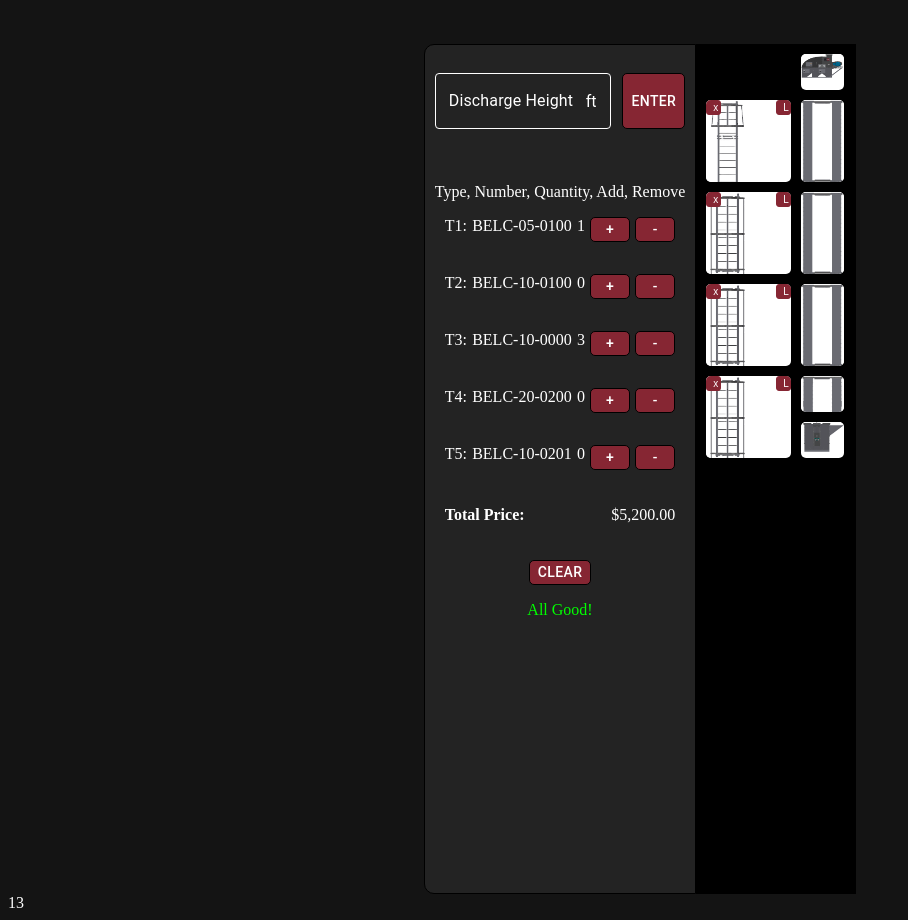
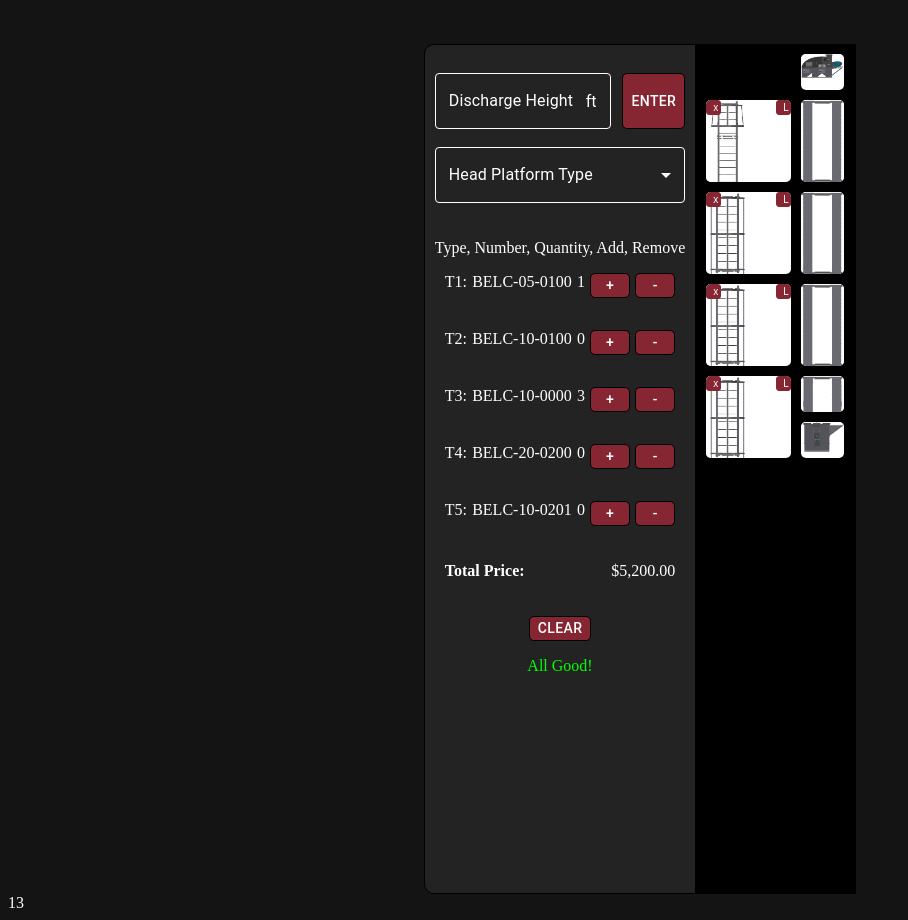
Before and after one commit to Roy1213/All-React-Projects-MC, a React (Create React App) app: page / in a window 1280 px wide. Shown: the whole page, without its empty margins (0-908 px from the left). Built offline with nearby package versions, Linux system fonts and the light colour scheme.

Commit message:
Added fully functional drop head platform dropdown.

```diff
--- a/src/Remote.js
+++ b/src/Remote.js
@@ -7,8 +7,8 @@ import { useState } from 'react';
 import FormControl from "@mui/material/FormControl";
 import './Scrollbar.css';
 import MenuItem from '@mui/material/MenuItem';
+import Select from "@mui/material/Select";
 import InputLabel from "@mui/material/InputLabel";
-import Select from "@mui/material/Select";
 import IconButton from '@mui/material/IconButton';
 import Box from '@mui/material/Box';
 import OutlinedInput from '@mui/material/OutlinedInput';
--- a/src/ShowcaseLayout.js
+++ b/src/ShowcaseLayout.js
@@ -26,6 +26,8 @@ import { useState } from 'react';
 import FormControl from "@mui/material/FormControl";
 import Remote from "./Remote";
 import InputLabel from "@mui/material/InputLabel";
+import MenuItem from '@mui/material/MenuItem';
+import Select from "@mui/material/Select";
 import { Height } from "@mui/icons-material";
 // import { ViewColumn } from "@mui/icons-material";
 const ResponsiveReactGridLayout = WidthProvider(Responsive);
@@ -40,6 +42,7 @@ let buttonArrayHeight = 75
 var showcaseLayout = null
 var maxIndex = -1
 var canChange = false
+var headType = 0
 
 export default class ShowcaseLayout extends React.Component {
   constructor(props) {
@@ -165,7 +168,7 @@ export default class ShowcaseLayout extends React.Component {
       return (
         <div key={i} style={{ overflow: 'hidden', background: i == maxIndex ? 'black' : 'white' }}>
           <div style={{ display: 'grid', transform: Data.types[i] > 0 ? '' : 'rotateY(180deg)' }}>
-            {i != maxIndex ? <img src={!l.static ? images[Math.abs(Data.types[i]) - 1] : i == maxIndex - 1 ? images[6 - 1] : i == maxIndex - 2 && Data.height % 10 == 0 ? images[7 - 1] : i == maxIndex - 2 ? images[8 - 1] : i == Data.types.length ? images[10 - 1] : images[9 - 1]} draggable={false} width={i < Data.types.length ? widths[Math.abs(Data.types[i]) - 1] : widths[widths.length - 1]} height={i < Data.types.length ? 86 * heightMultiplier * heights[Math.abs(Data.types[i]) - 1] / 2 : '75%'} alt={"Part " + Data.types[i]} style={{ gridRow: 1, gridColumn: 1 }} /> : <></>}
+            {i != maxIndex ? <img src={!l.static ? images[Math.abs(Data.types[i]) - 1] : i == maxIndex - 1 ? images[6 - 1] : i == maxIndex - 2 && Data.height % 10 == 0 ? images[7 - 1] : i == maxIndex - 2 ? images[8 - 1] : i == Data.types.length ? (headType == 0 ? images[10 - 1] : images[11 - 1]) : images[9 - 1]} draggable={false} width={i < Data.types.length ? widths[Math.abs(Data.types[i]) - 1] : widths[widths.length - 1]} height={i < Data.types.length ? 86 * heightMultiplier * heights[Math.abs(Data.types[i]) - 1] / 2 : '75%'} alt={"Part " + Data.types[i]} style={{ gridRow: 1, gridColumn: 1 }} /> : <></>}
             {!l.static ?
               <div style={{ gridRow: 1, gridColumn: 1, display: 'flex', justifyContent: 'space-between', transform: Data.types[i] > 0 ? '' : 'rotateY(180deg)' }}>
                 <button onClick={() => ShowcaseLayout.removeAtIndex(i, showcaseLayout)} style={ShowcaseLayout.buttonStyle2}>x</button>
@@ -235,6 +238,7 @@ export default class ShowcaseLayout extends React.Component {
     if (type === -1) {
       Data.types = []
       Data.typesUpdated = []
+      Data.calculateHeight()
     } else {
       Data.types[Data.types.length] = type
     }
@@ -281,11 +285,12 @@ export default class ShowcaseLayout extends React.Component {
       }}>
         <div className="layoutJSON" style={{ overflowY: 'auto' }}>
 
-          <br/>
-          <HeightInput/>
-          <br/>
-          <br/>
-          <br/>
+          <br />
+          <HeightInput />
+          <br />
+          <HeadSelector />
+          <br />
+          <br />
 
           Type, Number, Quantity, Add, Remove
 
@@ -437,6 +442,9 @@ function HeightInput() {
 
   const pushFormData = () => {
     let value = Math.ceil(val / 5.0) * 5
+    if (value < 10) {
+      value = 10
+    }
     setVal(value)
     Data.height = value
     Data.createBuild()
@@ -444,12 +452,11 @@ function HeightInput() {
       layouts: { lg: generateLayout() }
     });
     //generateLayout()
-
   }
 
   return (
-      <Box sx={{ display: 'flex'}}>
-          <div style={{display: 'flex', justifyContent: 'space-between', minWidth: '100%'}}>
+    <Box sx={{ display: 'flex' }}>
+      <div style={{ display: 'flex', justifyContent: 'space-between', minWidth: '100%' }}>
         <FormControl sx={{ width: '22ch' }} variant="outlined">
           <InputLabel htmlFor="outlined-adornment-password" style={{ color: 'white' }}>Discharge Height</InputLabel>
           <OutlinedInput
@@ -490,6 +497,70 @@ function HeightInput() {
         </FormControl>
         <Button onClick={() => pushFormData()} style={buttonStyle3}>Enter</Button>
       </div>
+    </Box>
+  );
+}
+
+function HeadSelector() {
+  const [val, setVal] = React.useState("");
+
+  const handleChange = (event) => {
+    setVal(event.target.value);
+    headType = event.target.value
+    showcaseLayout.setState({
+      layouts: { lg: generateLayout() }
+    });
+    //generateLayout()
+
+  };
+
+  return (
+    <Box sx={{ minWidth: 120 }}>
+      <FormControl fullWidth>
+        <InputLabel id="demo-simple-select-label" style={{ color: 'white' }}>Head Platform Type</InputLabel>
+        <Select
+          sx={{
+            color: 'white',
+            minWidth: 155,
+            '.MuiOutlinedInput-notchedOutline': {
+              borderColor: 'white',
+            },
+            '&.Mui-focused .MuiOutlinedInput-notchedOutline': {
+              border: '2px solid rgb(134, 38, 51)'
+            },
+            '&:hover .MuiOutlinedInput-notchedOutline': {
+              border: '3px solid rgb(134, 38, 51)'
+            },
+            '.MuiSvgIcon-root ': {
+              fill: "white !important",
+            },
+
+          }}
+          MenuProps={{
+            PaperProps: {
+              sx: {
+                color: 'white',
+                backgroundColor: 'rgb(35, 35, 35)',
+                "& .MuiMenuItem-root.Mui-selected": {
+                  backgroundColor: "rgb(134, 38, 51)"
+                },
+                "& .MuiMenuItem-root:hover": {
+                  backgroundColor: "rgb(50, 50, 50)"
+                },
+                "& .MuiMenuItem-root.Mui-selected:hover": {
+                  backgroundColor: "rgb(149, 53, 66)"
+                }
+              }
+            }
+          }}
+          value={val}
+          label="Head Platform Type"
+          onChange={handleChange}
+        >
+          <MenuItem value={0}>Head Without Platform</MenuItem>
+          <MenuItem value={1}>Head With Platform</MenuItem>
+        </Select>
+      </FormControl>
     </Box>
   );
 }
```
Lines whose indentation alone changed are shown as unchanged.
